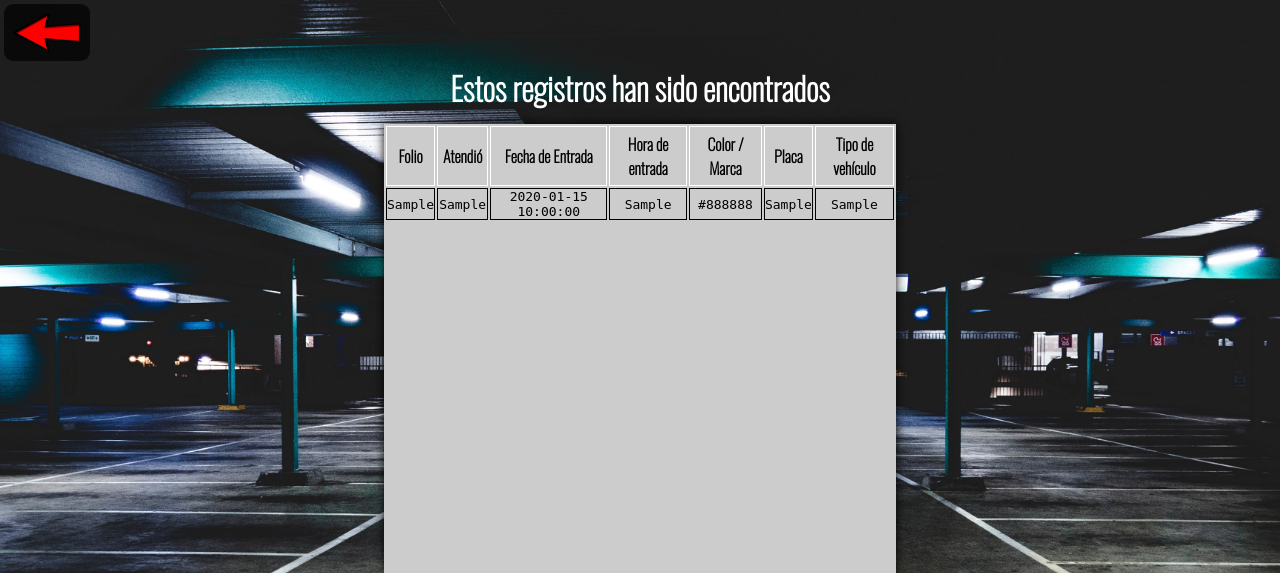
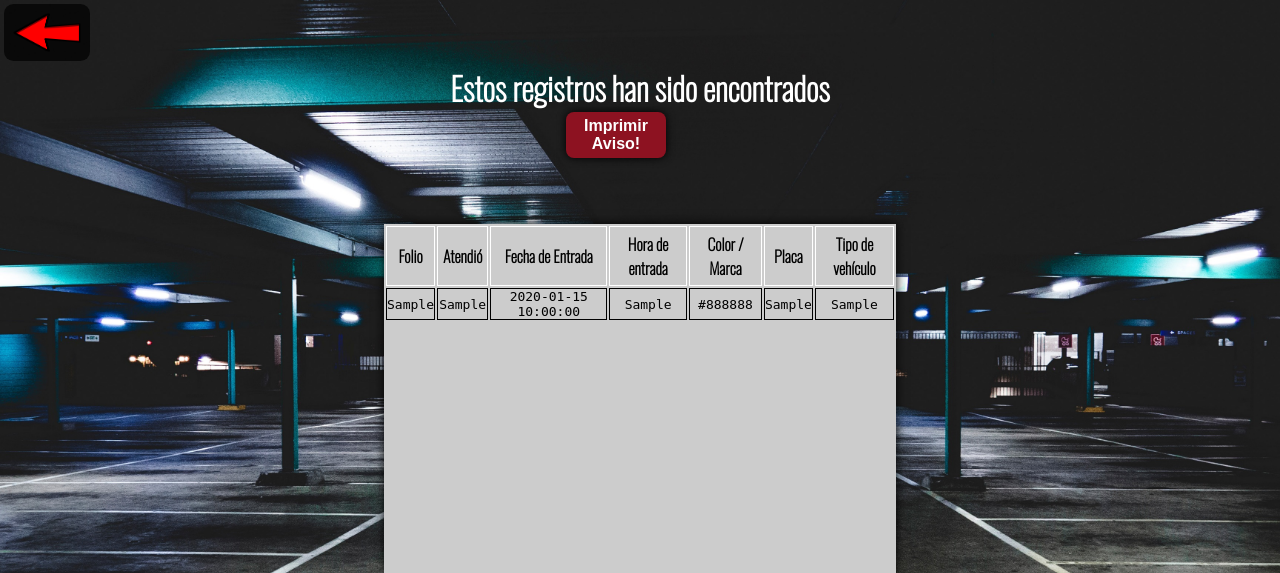
Before and after one commit to OnixBreak/antauEstacionamiento, a PHP site: page /obtener_datos.php in a window 1280 px wide. Shown: the top 573 px of the page. Run offline with PHP 8.4, Linux system fonts and the light colour scheme; the visitor is signed in with stand-in values (Sample User, id 1); tables that the repository leaves empty or names only in its code hold one stand-in row (values such as "Sample post"); data that the repository does not hold is empty.

Commit message:
css de reporte de turno y btn ticket aviso

```diff
--- a/css/style.css
+++ b/css/style.css
@@ -82,6 +82,27 @@ body{
     padding: 20px;
     box-shadow: 0 0 25px #000;
 
+}
+.btn{
+
+    width: 100px;
+    padding: 5px;
+    font-size: 1rem;
+    font-weight: bold;
+    color: #fff;
+    margin-right: 3em;
+    border: none;
+    border-radius: 0.5em;
+    background-color: #8d1221;
+
+    cursor: pointer;
+    box-shadow: 0 0 0.5em #000;
+    transition: all 400ms;
+
+}
+.btn:hover{
+    background-color: #b80f22;
+    color: #000;
 }
 .inicio_sesion img{
     position: absolute;
@@ -435,7 +456,7 @@ h2{
 .grid_boleto_perdido{
     display: grid;
     gap: 1.5em;
-    grid-template-rows: 100px 450px;
+    grid-template-rows: 200px 350px;
     grid-template-areas:
     "titulo_boleto_perdido"
     "datos_boleto_perdido";
@@ -549,7 +570,7 @@ h2{
         font-size: 1.2em;
     }
     .grid_reporte{
-        grid-template-rows: auto 12.5em 10em;
+        grid-template-rows: auto 13em 10em;
     }
     /*index*/
     .grid-dashboard{
--- a/obtener_datos.php
+++ b/obtener_datos.php
@@ -26,10 +26,14 @@ if(!isset($_SESSION['username'])){
         <a href="index.php">
         <img src="img/atras.png" alt="Regresar">
         </a>
+
     </div>
     <div class="grid_boleto_perdido">
         <div class="titulo_boleto_perdido">
+
             <p>Estos registros han sido encontrados</p>
+            <button class="btn" id="ticket_boleto_perdido">Imprimir Aviso!</button>
+
         </div>
         <div class="datos_boleto_perdido">
             <div class="tabla_registros_devueltos">
@@ -48,10 +52,6 @@ if(!isset($_SESSION['username'])){
             $consulta_boleto_perdido = "SELECT * FROM entradas";
             $select_boletoperdido_buscar = $_POST['buscar_por'];
             $valor_boletoperdido_buscar = $_POST['boleto_perdido_descrip'];
-
-            if($select_boletoperdido_buscar ==""){
-               $select_boletoperdido_buscar = "verregistros";
-            }
             if($valor_boletoperdido_buscar ==""){
                 $select_boletoperdido_buscar="verregistros";
             }
@@ -99,6 +99,8 @@ if(!isset($_SESSION['username'])){
                 </table>
                 </div>
         </div>
+
 </div>
+<script src="scripts/btnperdido.js"></script>
 </body>
 </html>
--- /dev/null
+++ b/scripts/btnperdido.js
@@ -0,0 +1,3 @@
+document.getElementById('ticket_boleto_perdido').addEventListener('click', e=>{
+    window.open('php/ticket/ticket_boleto_perdido.php');
+});
```
Also changed, not shown: reporte_turno.php (+6 -3 lines).
